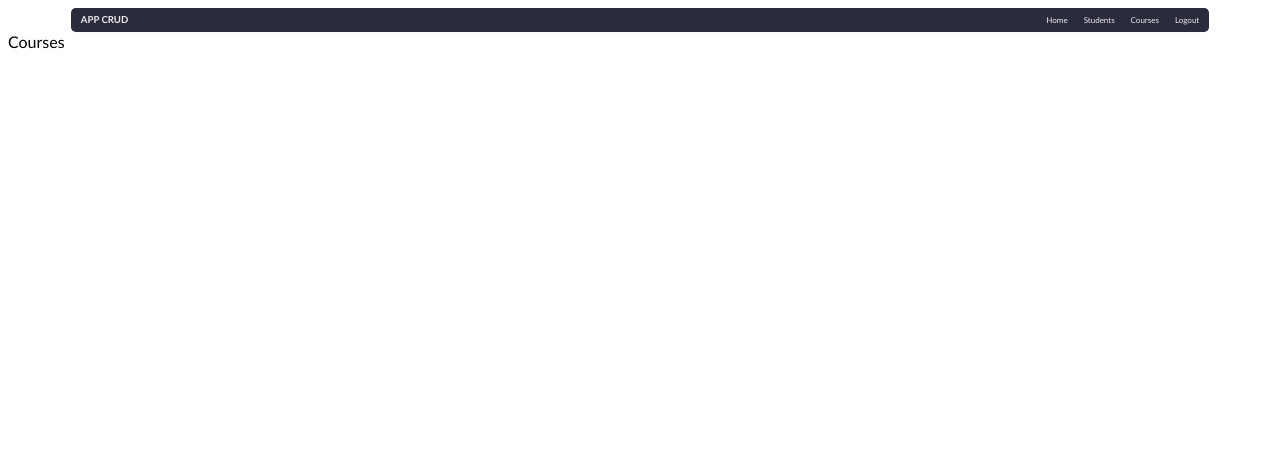
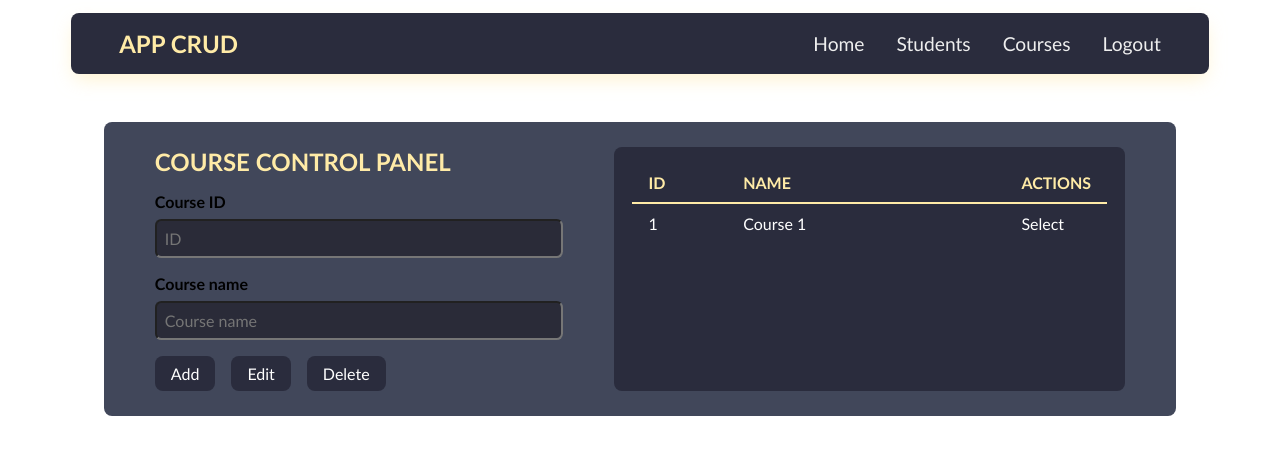
Before and after one commit to monsteruser2021/CRUD-students, a PHP site: page /sections/courses_view.php in a window 1280 px wide. Shown: the top 455 px of the page. Run offline with PHP 8.4, Linux system fonts and the light colour scheme.

Commit message:
courses_view UI

```diff
--- a/index.php
+++ b/index.php
@@ -20,7 +20,7 @@
       <div class="container">
         <form action="sections/index.php" method="post">
           <div class="login-card">
-            <h5 class="login-title">Best login!</h5>
+            <h1 class="login-title">CRUD Login!</h1>
             <div class="login-field">
               <input type="text" class="login-input" name="username" id="username" placeholder="Username" >
             </div>
--- a/sections/courses_view.php
+++ b/sections/courses_view.php
@@ -1,3 +1,64 @@
 <?php include('../templates/header.php'); ?>
-Courses
+
+<link rel="stylesheet" href="/CRUD-students/styles/styles.css?version=1.0">
+
+<div class="cour-container">
+  <div class="cour-panel">
+    <form action="" method="post">
+      <div class="cour-panel-title">
+        Course control panel
+      </div>
+      <div>
+        <div class="cour-field">
+          <label for="id" class="cour-lbl">Course ID</label>
+          <input
+          type="text"
+          class="cour-input"
+          name="id"
+          id="id"
+          placeholder="ID">
+        </div>
+        <div class="cour-field">
+          <label for="course_name" class="cour-lbl">Course name</label>
+          <input
+          type="text"
+          class="cour-input"
+          name="course_name"
+          id="course_name"
+          placeholder="Course name">
+        </div>
+        <div class="cour-btn">
+          <button type="button" class="cour-btn-add">Add</button>
+          <button type="button" class="cour-btn-edit">Edit</button>
+          <button type="button" class="cour-btn-del">Delete</button>
+        </div>
+      </div>
+    </form>
+  </div>
+
+  <div class="cour-tab-container">
+    <div class="cour-tab">
+      <table>
+        <thead class="cour-title-tab">
+          <tr>
+            <th scope="col">ID</th>
+            <th scope="col">Name</th>
+            <th scope="col">Actions</th>
+          </tr>
+        </thead>
+        <tbody>
+          <tr class="cour-separator">
+            <td colspan="3"><hr></td>
+          </tr>
+          <tr class="cour-content-tab">
+            <td>1</td>
+            <td>Course 1</td>
+            <td>Select</td>
+          </tr>
+        </tbody>
+      </table>
+    </div>
+  </div>
+</div>
+
 <?php include('../templates/footer.php'); ?>
--- a/styles/styles.css
+++ b/styles/styles.css
@@ -26,10 +26,10 @@
 
 .login-title {
   color: khaki;
-  font-size: 1rem;
-  font-weight: 500;
+  font-size: 3rem;
+  font-weight: 600;
   text-align: center;
-  margin-bottom: 1rem;
+  margin-bottom: 2rem;
 }
 
 .login-field {
@@ -37,10 +37,9 @@
   display: flex;
   align-items: center;
   justify-content: center;
-  max-height: 25%;
-  max-width: 90%;
+  margin-bottom: 1rem;
   border-radius: 4px;
-  padding: .5em 1em;
+  padding: .5rem;
 }
 
 .login-input {
@@ -52,15 +51,11 @@
 }
 
 .login-btn {
-  margin: auto;
-  margin-top: 5%;
-  margin-bottom: 5%;
+  margin: 10% auto;
   padding: 3% 10%;
-  max-width: 50%;
   background-color: #ffeba7;
   color: #5e6681;
   font-weight: bold;
-  font-size: .5em;
   text-transform: uppercase;
   border: none;
   border-radius: 4px;
@@ -78,27 +73,29 @@
  /*Navbar*/
 
  .nav-container{
-  margin: 0 5%;
+  margin: 1% 5%;
+  width: auto;
   display: flex;
   justify-content: space-between;
   align-items: center;
   color: #eee;
   background-color: #2a2c3d;
-  box-shadow: 0 5px 8px -4px #eeeeee9a;
-  border-radius: 0.3rem;
-  padding: 0.4rem 0.6rem;
-  font-size: 0.6rem;
+  box-shadow: 0 0.5rem 1.2rem -0.25rem #ffeaa798;
+  border-radius: 0.5rem;
+  padding: 1rem 3rem;
+  font-size: 1.5rem;
  }
 
  .nav-title {
   text-transform: uppercase;
   font-weight: bold;
+  color: #ffeba7;
  }
 
  .nav-items{
-  font-size: 0.5rem;
+  font-size: 1.2rem;
   display: flex;
-  gap: 1rem;
+  gap: 2rem;
  }
 
  a {
@@ -112,12 +109,132 @@
  }
 
 
+/*Courses view*/
 
+/* General container */
+.cour-container {
+  margin: 1% 5%;
+  width: auto;
+  max-height: 70%;
+  margin: 3rem 6rem;
+  padding: 2%;
+  background-color: #41475a;
+  border-radius: 0.5rem;
+  display: flex;
+  justify-content: space-between;
+}
 
+/* Course control panel */
 
+.cour-panel {
+  width: 40%;
+  margin: 0 auto;
+  display: flex;
+  flex-direction: column;
+  font-size: 0.5rem;
+}
 
+.cour-panel-title {
+  color: #ffeba7;
+  font-size: 1.5rem;
+  font-weight: bolder;
+  text-transform: uppercase;
+  margin-bottom: 1rem;
+}
 
+.cour-field {
+  display: flex;
+  flex-direction: column;
+  margin-bottom: 1rem;
+}
 
+.cour-lbl {
+  font-size: 1rem;
+  font-weight: bolder;
+}
+
+.cour-input {
+  margin-top: 0.5rem;
+  padding: 0.5rem;
+  border-radius: 0.4rem;
+  background-color: #2a2b38;
+  font-size: 1rem;
+}
+
+.cour-btn {
+  display: flex;
+  justify-content: flex-start;
+  gap: 1rem;
+}
+
+.cour-btn-add, .cour-btn-edit, .cour-btn-del {
+  background-color: #2a2c3d;
+  color: #fff;
+  border-radius: 0.5rem;
+  font-size: 1rem;
+  padding: 0.5rem 1rem;
+  border: none;
+  cursor: pointer;
+}
+
+.cour-btn-add:hover, .cour-btn-edit:hover, .cour-btn-del:hover {
+  background-color: #ffeba7;
+  color: #2a2c3d;
+}
+
+/* Course table */
+
+.cour-tab-container {
+  width: 50%;
+  display: flex;
+  margin: 0 auto;
+}
+
+.cour-tab {
+  width: 100%;
+  background-color: #2a2c3d;
+  border-radius: 0.5rem;
+  padding: 1rem;
+}
+
+.cour-title-tab {
+  font-size: 1rem;
+  text-align: left;
+  text-transform: uppercase;
+  color: #ffeba7;
+}
+
+.cour-title-tab th {
+  padding: 0.5rem 1rem;
+}
+
+.cour-separator td {
+  padding: 0;
+}
+
+.cour-separator hr {
+  border: none;
+  border-top: 2px solid #ffeba7;
+  margin: 0;
+}
+
+.cour-content-tab td {
+  padding: 0.5rem 1rem;
+  color: #fff;
+  text-align: left;
+}
+
+.cour-content-tab td:nth-child(1) {
+  width: 20%;
+}
+
+.cour-content-tab td:nth-child(2) {
+  width: 60%;
+}
+
+.cour-content-tab td:nth-child(3) {
+  width: 20%;
+}
 
 
 
```
